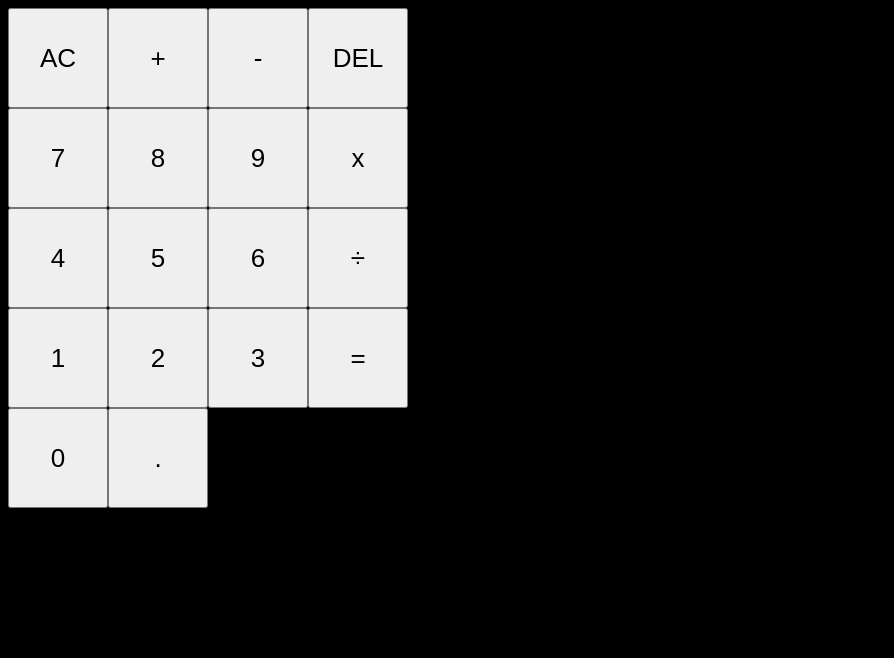
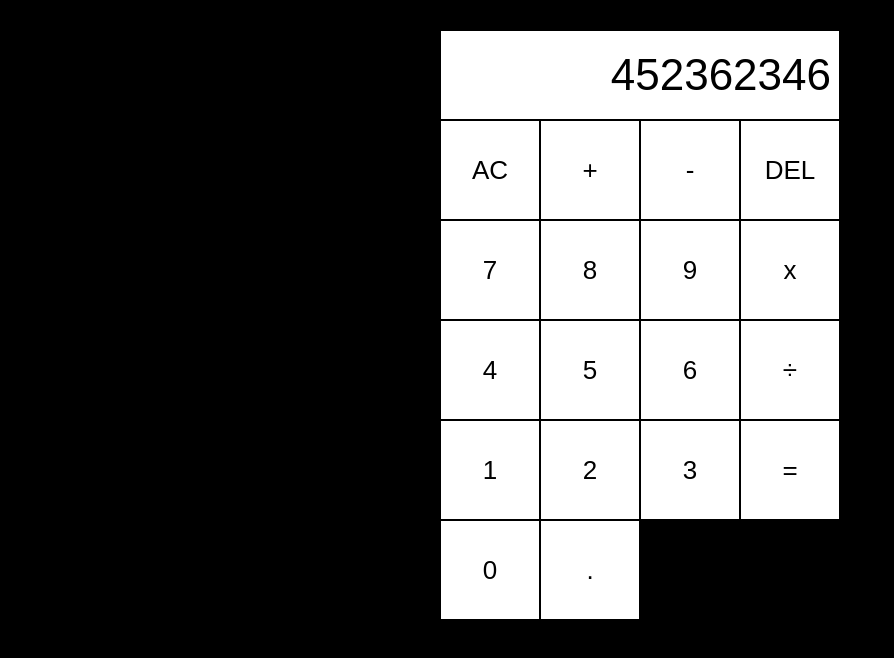
Before and after one commit to Stamili/webCalculator, a plain HTML site: page index.html in a window 1280 px wide. Shown: the whole page, without its empty margins (0-894 px from the left). Drawn offline with Linux system fonts and the light colour scheme.

Commit message:
Add displayScreen

```diff
--- a/index.html
+++ b/index.html
@@ -8,6 +8,7 @@
     <title>Calculator</title>
 </head>
 <body>
+    <div id="displayScreen">452362346</div>
     <div id="buttons">
         <button class="clear">AC</button>
         <button class="add">+</button>
--- a/style.css
+++ b/style.css
@@ -11,10 +11,25 @@ html {
 body {
     font-family: sans-serif, "Trebuchet MS";
     background-color: black;
+    margin-top: 30px
+}
+
+#displayScreen {
+    display: flex;
+    justify-content: flex-end;
+    align-items: center;
+    background-color: white;
+    padding: 8px;
+    width: 400px;
+    height: 90px;
+    margin: 0 auto;
+    border: 1px solid black;
+    font-size: 44px;
 }
 
 #buttons {
     display: flex;
+    margin: 0 auto;
     flex-flow: wrap row;
     width: 400px;
     height: 500px;
@@ -24,4 +39,7 @@ button {
     width: 100px;
     height: 100px;
     font-size: 26px;
+    border: 1px solid black;
+    padding: 0;
+    background-color: white;
 }
```
